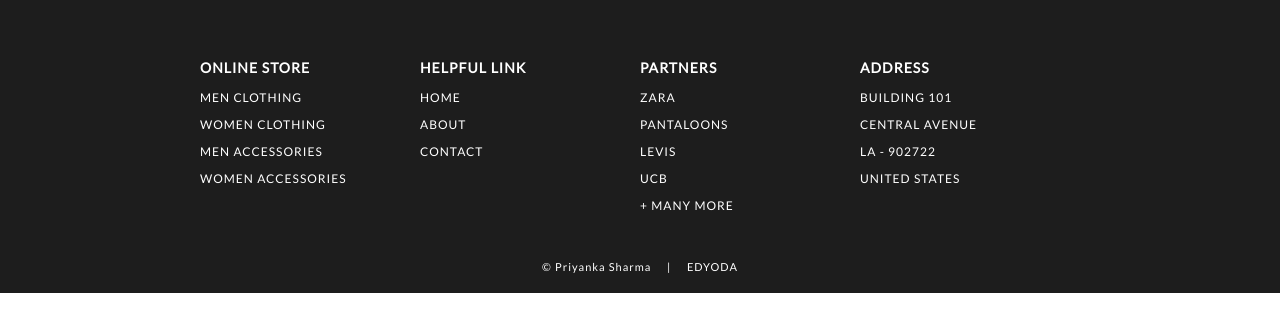
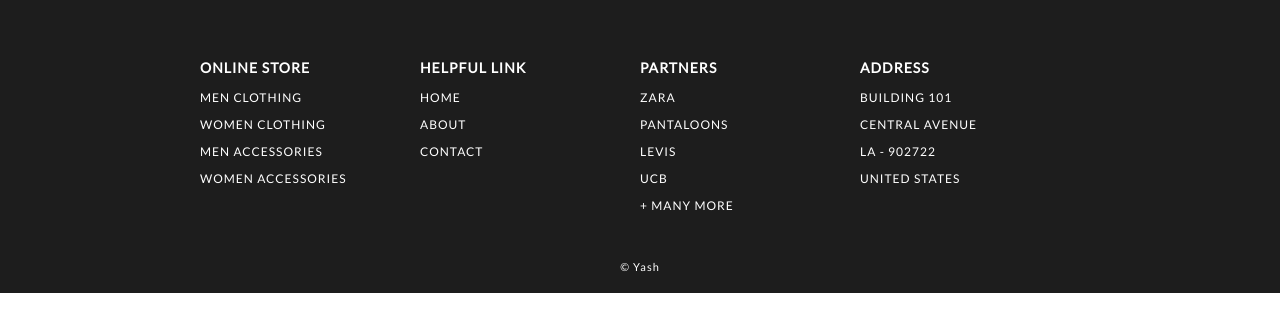
Before and after one commit to yash-reddy4788/Charmcaster, a plain HTML site: page js/footer.html in a window 1280 px wide. Drawn offline with Linux system fonts and the light colour scheme.

Commit message:
Updating Info

```diff
--- a/js/footer.html
+++ b/js/footer.html
@@ -45,7 +45,7 @@
                     <p> united states </p>
                 </div>
             </div>
-            <div id="credit"><a href="https://linkedin.com/in/priyanka-sharma-b79401142"> © Priyanka Sharma </a> &nbsp&nbsp&nbsp | &nbsp&nbsp&nbsp <a href="https://www.edyoda.com/" target="_blank"> EDYODA </a></div>
+            <div id="credit"><a href="https://www.linkedin.com/in/yashwanth-reddy-nandhyala-a9b657250/"> © Yash </a></div>
         </section>
 
     </footer>
```
